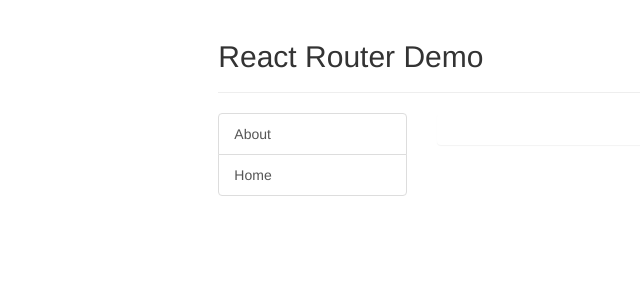
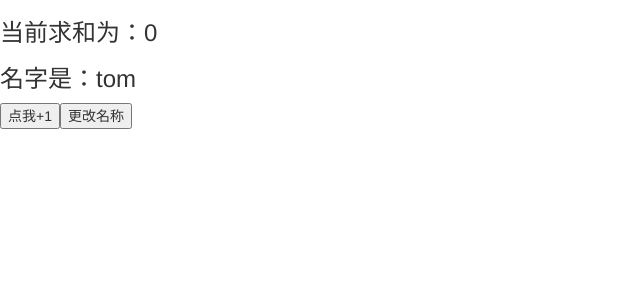
Before and after one commit to Wrectou/react_extension, a React (Create React App) app: page / in a window 1280 px wide. Shown: the top 300 px of the page, without its empty margins (0-640 px from the left). Built offline with nearby package versions, Linux system fonts and the light colour scheme.

Commit message:
3_hooks - useState

```diff
--- a/src/App.jsx
+++ b/src/App.jsx
@@ -1,12 +1,14 @@
 import React, { Component } from 'react'
 // import Demo from './components/1_setState'
-import Demo from './components/2_lazyLoad'
+// import Demo from './components/2_lazyLoad'
+import Demo from './components/3_hooks'
 
 export default class App extends Component {
   render() {
     return (
       <div>
         {/* <Demo x="2333"/> */}
+        {/* <Demo /> */}
         <Demo />
       </div>
     )
--- /dev/null
+++ b/src/components/3_hooks/index.jsx
@@ -0,0 +1,44 @@
+import React from 'react'
+
+// class Demo extends React.Component {
+//   state = {
+//     count: 0
+//   }
+//   increment = () => {
+//     this.setState(state => ({count: state.count+1}))
+//   }
+//   render() {
+//     return (
+//       <div>
+//         <h3>当前求和为{this.state.count}</h3>
+//         <button onClick={this.increment}>点我+1</button>
+//       </div>
+//     )
+//   }
+// }
+
+function Demo() {
+
+  const [count, setCount] = React.useState(0)
+  const [name, setName] = React.useState('tom')
+
+  function increment(){
+    // setCount(count+1)
+    setCount(count => count+1)
+  }
+
+  function changeName(){
+    setName('zhangsan')
+  }
+
+  return (
+    <div>
+      <h3>当前求和为：{count}</h3>
+      <h3>名字是：{name}</h3>
+      <button onClick={increment}>点我+1</button>
+      <button onClick={changeName}>更改名称</button>
+    </div>
+  )
+}
+
+export default Demo
```
